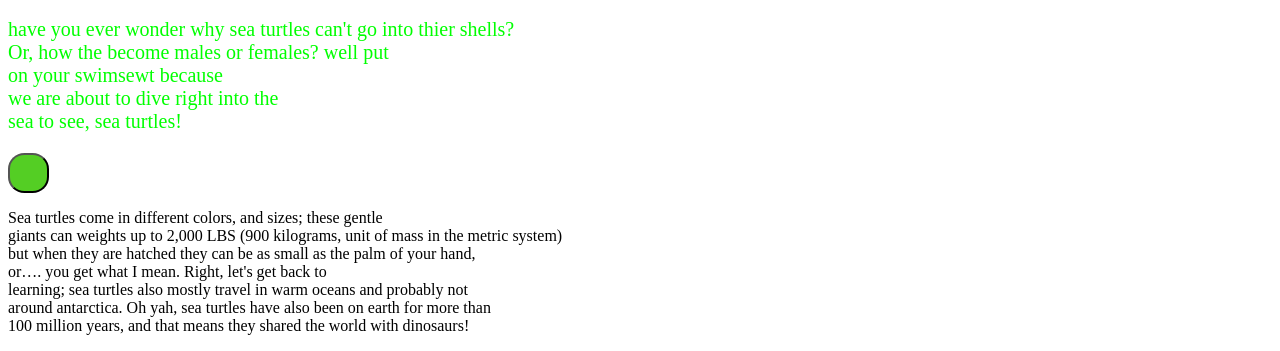
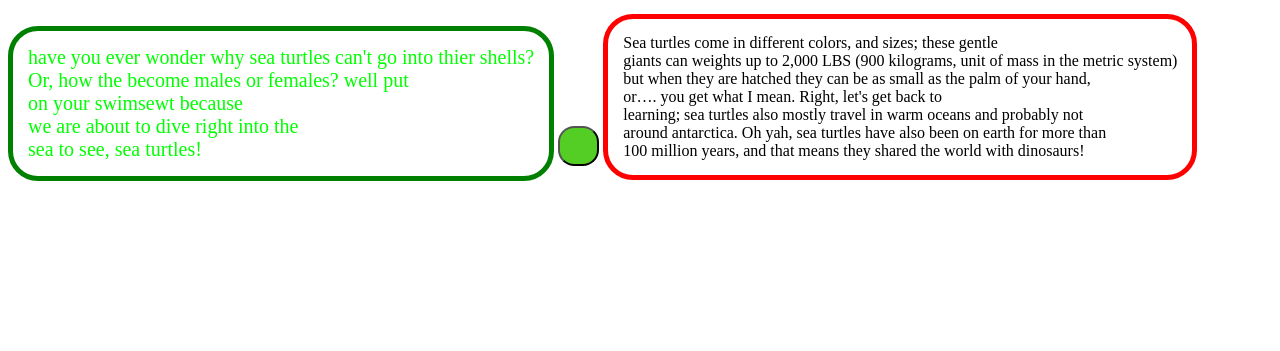
Before and after one commit to amirarshia/amirarshia.github.io, a plain HTML site: page index.html in a window 1280 px wide. Shown: the part 970-1321 px from the top of the page. After the commit the page ends 1179 px from the top, so only its background shows below. Drawn offline with Linux system fonts and the light colour scheme.

Commit message:
Update index.html

```diff
--- a/index.html
+++ b/index.html
@@ -1,28 +1,35 @@
 <html>
+
 <head>
 	<title>Turtles</title>
 </head>
+
 <body>
 	<div style="display:flex;flex-direction:column; align-items:center;">
 		<div style="background: no-repeat url('https://cdn.pixabay.com/photo/2017/05/31/18/38/sea-2361247_1280.jpg');width: 1280px; height: 960px;">
-					  <div style="text-align:center; color:white; font-size: 70px">Sea Turtles</div>
+			<div style="text-align:center; color:white; font-size: 70px">sea Turtles</div>
 		</div>
 	</div>
 
-		<p style="color:lime;font-size:20px;">
-					have you ever wonder why sea turtles can't go into thier shells?<br>
-			Or, how the become males or females? well put<br>
-			on your swimsewt because<br>
-			we are about to dive right into the<br>
-			sea to see, sea turtles!<br>
+	<p style="color:lime;font-size:20px;border-radius:30px;border:5px solid green; padding:15px; display: inline-block;">
+		have you ever wonder why sea turtles can't go into thier shells?
+		<br> Or, how the become males or females? well put
+		<br> on your swimsewt because
+		<br> we are about to dive right into the
+		<br> sea to see, sea turtles!
+		<br>
 	</p>
-		<button  style="color:blue;font-size:30px;border-radius:40%;background-color: rgb(84, 206, 36);" onclick=" window.open('https://www.youtube.com/watch?v=cWfTBkTJOH8','_blank')">&nbsp;&nbsp;&nbsp;</button>
-		<p style=border:2px>
-			Sea turtles come in different colors, and sizes; these gentle<br>
-			 giants can weights up to 2,000 LBS (900 kilograms, unit of mass in the metric system)<br>
-			 but when they are hatched  they can be as small as the palm of your hand,<br>
-			 or…. you get what I mean. Right, let's get back to<br>
-			 learning; sea turtles also mostly travel in warm oceans and probably not<br>
-			 around antarctica. Oh yah, sea turtles have also been on earth for more than<br>
-			 100 million years, and that means they shared the world with dinosaurs!<br>
+	<button style="color:blue;font-size:30px;border-radius:40%;background-color: rgb(84, 206, 36);" onclick=" window.open('https://www.youtube.com/watch?v=cWfTBkTJOH8','_blank')">&nbsp;&nbsp;&nbsp;</button>
+	<p style="border-radius:30px;border:5px solid red; padding:15px; display: inline-block;">
+		Sea turtles come in different colors, and sizes; these gentle
+		<br> giants can weights up to 2,000 LBS (900 kilograms, unit of mass in the metric system)
+		<br> but when they are hatched they can be as small as the palm of your hand,
+		<br> or…. you get what I mean. Right, let's get back to
+		<br> learning; sea turtles also mostly travel in warm oceans and probably not
+		<br> around antarctica. Oh yah, sea turtles have also been on earth for more than
+		<br> 100 million years, and that means they shared the world with dinosaurs!
+		<br>
 	</p>
+</body>
+
+</html>
```
Lines whose indentation alone changed are shown as unchanged.
